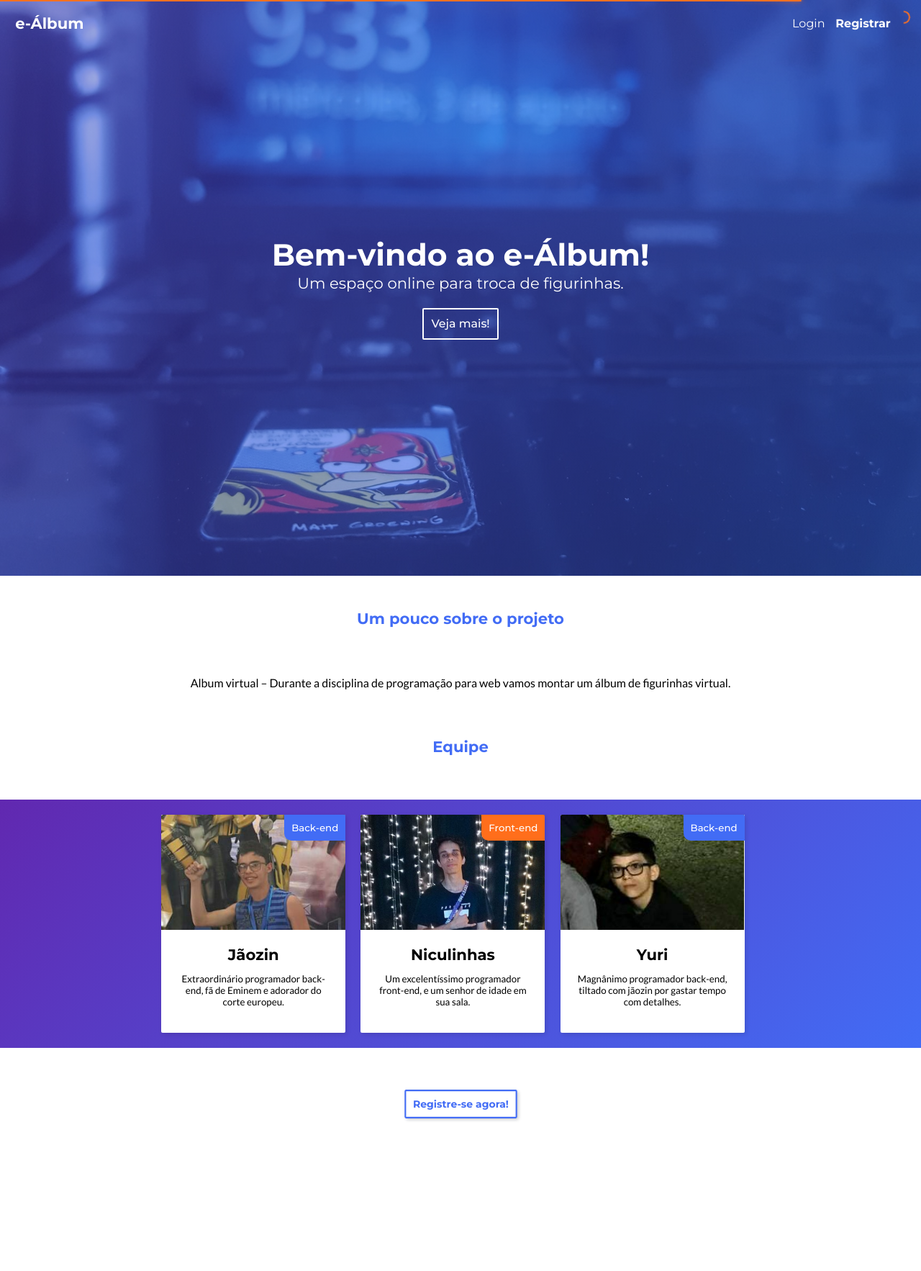
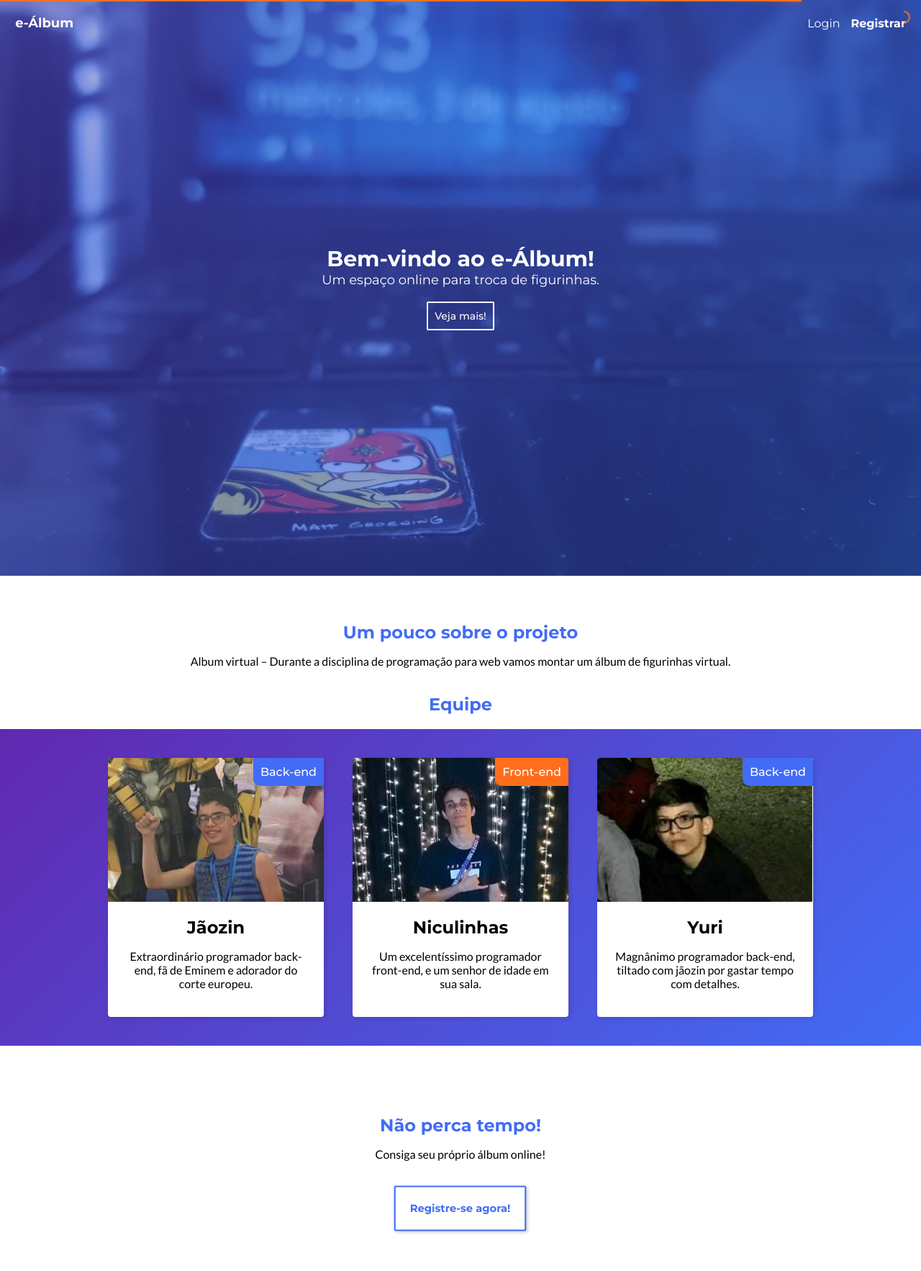
Before and after one commit to nicolasib/e-album, a PHP site: page / in a window 1280 px wide. Shown: the whole page at 72% size. Before the commit the page ends 1557 px from the top, so only its background shows below. Run offline with PHP 8.4, Linux system fonts and the light colour scheme; some libraries are stand-ins or nearby versions.

Commit message:
Css modifies

```diff
--- a/css/index.css
+++ b/css/index.css
@@ -14,6 +14,26 @@ body {
 
 h1 {
   margin: 0;
+}
+
+@media (min-width: 560px) {
+  .header-title {
+    font-size: 30px !important;
+  }
+  .header-subtitle {
+    font-size: 18px !important;
+  }
+  .cards-row {
+    -ms-flex-wrap: nowrap !important;
+        flex-wrap: nowrap !important;
+  }
+  .bout-cards {
+    margin: 20px !important;
+    width: 300px !important;
+  }
+  .bout-card-avatar {
+    height: 200px !important;
+  }
 }
 
 .main-wrapper {
@@ -45,12 +65,7 @@ h1 {
 
 .menu-bg .menu-login a {
   color: #000 !important;
-}
-
-@media (max-width: 528px) {
-  .menu-bg .menu-login a {
-    font-weight: 500;
-  }
+  font-weight: 500;
 }
 
 .menu-bg .menu-register {
@@ -83,10 +98,6 @@ h1 {
           transition-duration: 400ms;
 }
 
-.menu-bar .menu-account {
-  padding: 0 2ch 0 0;
-}
-
 .menu-bar .menu-account .menu-login {
   margin: 0 1ch 0 0;
   -webkit-transition-duration: 300ms;
@@ -96,12 +107,6 @@ h1 {
 .menu-bar .menu-account .menu-login a {
   text-decoration: none;
   color: #fff;
-}
-
-@media (max-width: 528px) {
-  .menu-bar .menu-account .menu-login a {
-    font-weight: 500 !important;
-  }
 }
 
 .menu-bar .menu-account .menu-login a:hover {
@@ -126,7 +131,7 @@ h1 {
 .menu-bar .menu-home {
   font-weight: bold;
   cursor: default;
-  font-size: 2ch;
+  font-size: 18px;
   color: #fff;
   -webkit-transition-duration: 300ms;
           transition-duration: 300ms;
@@ -167,15 +172,8 @@ h1 {
           animation-duration: 1s;
   -webkit-animation-delay: 0.5s;
           animation-delay: 0.5s;
-  font-size: 4ch;
+  font-size: 24px;
   color: #fff;
-}
-
-@media (max-width: 528px) {
-  .header .header-title {
-    font-size: 2ch;
-    margin: 0 0 5px 0;
-  }
 }
 
 .header .header-subtitle {
@@ -183,14 +181,8 @@ h1 {
           animation-duration: 2s;
   -webkit-animation-delay: 0.8s;
           animation-delay: 0.8s;
-  font-size: 2ch;
+  font-size: 14px;
   color: #fff;
-}
-
-@media (max-width: 528px) {
-  .header .header-subtitle {
-    font-size: 1.2ch;
-  }
 }
 
 .header .header-cta {
@@ -205,7 +197,7 @@ h1 {
   border: 2px solid #fff;
   cursor: pointer;
   margin: 2ch 0 0 0;
-  font-size: 1.5ch;
+  font-size: 14px;
   font-weight: 500;
   padding: 1ch;
 }
@@ -215,13 +207,6 @@ h1 {
   color: #fff;
   width: 100%;
   height: 100%;
-}
-
-@media (max-width: 528px) {
-  .header .header-cta {
-    font-size: 1.2ch;
-    width: 300px;
-  }
 }
 
 .header .header-cta:hover {
@@ -236,7 +221,7 @@ h1 {
 
 /* BOUT */
 .bout {
-  height: 100vh;
+  height: auto;
   width: 100vw;
   display: -webkit-box;
   display: -ms-flexbox;
@@ -245,7 +230,7 @@ h1 {
   -webkit-box-direction: normal;
       -ms-flex-direction: column;
           flex-direction: column;
-  padding: 2ch 0;
+  padding: 6ch 0;
   -webkit-box-align: center;
       -ms-flex-align: center;
           align-items: center;
@@ -254,34 +239,35 @@ h1 {
   text-align: center;
 }
 
-@media (max-width: 528px) {
-  .bout {
-    height: auto;
-  }
+.bout .bout-title {
+  font-size: 24px;
+  color: #426cf5;
+}
+
+.bout .bout-subtitle {
+  font-size: 24px;
+  color: #426cf5;
+  margin: 20px;
 }
 
 .bout .bout-paragraph {
   font-family: 'Lato', sans-serif;
-  width: 70vw;
+  width: 100%;
+  padding: 0 2ch;
 }
 
 .bout .cards-row {
   display: -webkit-box;
   display: -ms-flexbox;
   display: flex;
+  -ms-flex-wrap: wrap;
+      flex-wrap: wrap;
   background-image: linear-gradient(-45deg, #426cf5, #6128B0);
-  padding: 2ch 0;
+  padding: 20px;
   width: 100vw;
   -webkit-box-pack: center;
       -ms-flex-pack: center;
           justify-content: center;
-}
-
-@media (max-width: 528px) {
-  .bout .cards-row {
-    -ms-flex-wrap: wrap;
-        flex-wrap: wrap;
-  }
 }
 
 .bout .cards-row .fade-first {
@@ -306,27 +292,15 @@ h1 {
 }
 
 .bout .cards-row .bout-cards {
+  margin: 20px 0;
   background-color: #fff;
-  width: 20em;
-  margin: 0 2ch 0 0;
-  border-radius: 2px;
+  width: 100%;
+  border-radius: 4px;
   overflow: hidden;
   -webkit-box-shadow: 2px 2px 6px #00000020;
           box-shadow: 2px 2px 6px #00000020;
   -webkit-transition-duration: 300ms;
           transition-duration: 300ms;
-}
-
-@media (max-width: 1366px) {
-  .bout .cards-row .bout-cards {
-    width: 16em !important;
-  }
-}
-
-@media (max-width: 528px) {
-  .bout .cards-row .bout-cards {
-    margin: 0 0 20px 0;
-  }
 }
 
 .bout .cards-row .bout-cards:hover {
@@ -336,21 +310,9 @@ h1 {
           transition-duration: 300ms;
 }
 
-@media (max-width: 1366px) {
-  .bout .cards-row .bout-cards .bout-card-title {
-    font-size: 2ch;
-  }
-}
-
 .bout .cards-row .bout-cards .bout-card-avatar {
   width: 100%;
   height: 14em;
-}
-
-@media (max-width: 1366px) {
-  .bout .cards-row .bout-cards .bout-card-avatar {
-    height: 10em;
-  }
 }
 
 .bout .cards-row .bout-cards .bout-card-content {
@@ -375,18 +337,6 @@ h1 {
   font-family: 'Lato', sans-serif;
 }
 
-@media (max-width: 1366px) {
-  .bout .cards-row .bout-cards .bout-card-content p {
-    font-size: 10pt;
-  }
-}
-
-@media (max-width: 528px) {
-  .bout .cards-row .bout-cards .bout-card-content p {
-    font-size: 12pt;
-  }
-}
-
 .bout .cards-row .bout-cards .joaozin {
   background: url("../resources/imgs/index/team/jao.PNG");
   background-size: cover;
@@ -405,14 +355,8 @@ h1 {
   border-radius: 0 0 0 10px;
 }
 
-@media (max-width: 1366px) {
-  .bout .cards-row .bout-cards .joaozin .back-end {
-    font-size: 10pt;
-  }
-}
-
 .bout .cards-row .bout-cards .yuri {
-  background: url("../resources/imgs/index/team/yuri.png");
+  background: url("../resources/imgs/index/team/yuri.PNG");
   background-size: cover;
   position: relative;
 }
@@ -429,14 +373,8 @@ h1 {
   border-radius: 0 0 0 10px;
 }
 
-@media (max-width: 1366px) {
-  .bout .cards-row .bout-cards .yuri .back-end {
-    font-size: 10pt;
-  }
-}
-
 .bout .cards-row .bout-cards .niculinha {
-  background: url("../resources/imgs/index/team/eu.png");
+  background: url("../resources/imgs/index/team/eu.PNG");
   background-size: cover;
   position: relative;
 }
@@ -453,52 +391,12 @@ h1 {
   border-radius: 0 0 0 10px;
 }
 
-@media (max-width: 1366px) {
-  .bout .cards-row .bout-cards .niculinha .front-end {
-    font-size: 10pt;
-  }
-}
-
-.bout .bout-title {
-  font-size: 4ch;
-  color: #426cf5;
-}
-
-@media (max-width: 1366px) {
-  .bout .bout-title {
-    font-size: 2ch !important;
-  }
-}
-
-@media (max-width: 528px) {
-  .bout .bout-title {
-    font-size: 3ch !important;
-  }
-}
-
-.bout .bout-subtitle {
-  font-size: 3ch;
-  color: #426cf5;
-}
-
-@media (max-width: 1366px) {
-  .bout .bout-subtitle {
-    font-size: 2ch !important;
-    margin: 0 0 10px 0;
-  }
-}
-
-@media (max-width: 528px) {
-  .bout .bout-subtitle {
-    font-size: 3ch !important;
-  }
-}
-
 .bout .bout-cta {
   -webkit-animation-duration: 1s;
           animation-duration: 1s;
   background-color: #fff;
   border: none;
+  margin: 20px 0 0 0;
   padding: 2ch;
   border-radius: 2px;
   -webkit-box-shadow: 2px 2px 4px #00000030;
@@ -509,25 +407,9 @@ h1 {
           transition-duration: 300ms;
   text-decoration: none;
   color: #426cf5;
-  font-size: 1.3ch;
+  font-size: 14px;
   font-weight: bolder;
   font-family: 'Montserrat', sans-serif;
-}
-
-@media (max-width: 1366px) {
-  .bout .bout-cta {
-    font-size: 10pt;
-    padding: 1ch;
-    margin: 1ch 0 0 0;
-  }
-}
-
-@media (max-width: 528px) {
-  .bout .bout-cta {
-    font-size: 1.3ch;
-    padding: 2ch;
-    margin: 2ch 0 0 0;
-  }
 }
 
 .bout .bout-cta:hover {
@@ -542,4 +424,10 @@ h1 {
   width: 100vw;
   height: 100vh;
 }
+
+.bout-title-register {
+  color: #426cf5;
+  font-size: 24px;
+  margin: 4em 0 0 0;
+}
 /*# sourceMappingURL=index.css.map */
--- a/css/index.scss
+++ b/css/index.scss
@@ -4,7 +4,7 @@
 $blu: #426cf5;
 $pur: #6128B0;
 
-$mobile: 528px;
+$large: 560px;
 
 *{
     font-family: 'Montserrat', sans-serif;
@@ -19,6 +19,25 @@ body{
 
 h1{
     margin: 0;
+}
+
+@media (min-width: $large){
+    .header-title{
+        font-size: 30px !important;
+    }
+    .header-subtitle{
+        font-size: 18px !important;
+    }
+    .cards-row{
+        flex-wrap: nowrap !important;
+    }
+    .bout-cards{
+        margin: 20px !important;
+        width: 300px !important;
+    }
+    .bout-card-avatar{
+        height: 200px !important;
+    }
 }
 
 .main-wrapper{
@@ -37,9 +56,7 @@ h1{
         transition-duration: 300ms;
         a{
             color: #000 !important;
-            @media (max-width: $mobile) {
-                font-weight: 500;
-            }
+            font-weight: 500;
         }
     }
     .menu-register{
@@ -64,16 +81,13 @@ h1{
     height: 4em;
     transition-duration: 400ms;
     .menu-account{
-        padding: 0 2ch 0 0;
         .menu-login{
             margin: 0 1ch 0 0;
             transition-duration: 300ms;
             a{
                 text-decoration: none;
                 color: #fff;
-                @media (max-width: $mobile) {
-                    font-weight: 500 !important;
-                }
+
                 &:hover{
                     text-decoration: underline;
                 }
@@ -94,7 +108,7 @@ h1{
     .menu-home{
         font-weight: bold;
         cursor: default;
-        font-size: 2ch;
+        font-size: 18px;
         color: #fff;
         transition-duration: 300ms;
     }
@@ -124,20 +138,15 @@ h1{
     .header-title{
         animation-duration: 1s;
         animation-delay: 0.5s;
-        font-size: 4ch;
+        font-size: 24px;
         color: #fff;
-        @media (max-width: $mobile) {
-            font-size: 2ch;
-            margin: 0 0 5px 0;
-        }
+
     }
     .header-subtitle{
         animation-duration: 2s;
         animation-delay: 0.8s;
-        font-size: 2ch;
-        @media (max-width: $mobile) {
-            font-size: 1.2ch;
-        }
+        font-size: 14px;
+
         color: #fff;
     }
     .header-cta{
@@ -149,7 +158,7 @@ h1{
         border: 2px solid #fff;
         cursor: pointer;
         margin: 2ch 0 0 0;
-        font-size: 1.5ch;
+        font-size: 14px;
         font-weight: 500;
         padding: 1ch;
         a{
@@ -158,10 +167,7 @@ h1{
             width: 100%;
             height: 100%;
         }
-        @media (max-width: $mobile) {
-            font-size: 1.2ch;
-            width: 300px;
-        }
+
     }
     .header-cta:hover{
         background-color: #fff;
@@ -175,30 +181,41 @@ h1{
  /* BOUT */
 
 .bout{
-    height: 100vh;
+    height: auto;
     width: 100vw;
     display: flex;
     flex-direction: column;
-    padding: 2ch 0;
+    padding: 6ch 0;
     align-items: center;
     justify-content: space-around;
     text-align: center;
-    @media (max-width: $mobile) {
-        height: auto;
+
+    .bout-title{
+        font-size: 24px;
+        color: $blu;
+
     }
+    .bout-subtitle{
+        font-size: 24px;
+        color: $blu;
+        margin: 20px;
+
+    }
+
     .bout-paragraph{
         font-family: 'Lato', sans-serif;
-        width: 70vw;
+        width: 100%;
+        padding: 0 2ch;
+
     }
     .cards-row{
         display: flex;
+        flex-wrap: wrap;
         background-image: linear-gradient(-45deg, $blu, $pur);
-        padding: 2ch 0;
+        padding: 20px;
         width: 100vw;
         justify-content: center;
-        @media (max-width: $mobile) {
-            flex-wrap: wrap;
-        }
+
         .fade-first{
             animation-duration: 800ms;
             animation-delay: 500ms;
@@ -212,34 +229,22 @@ h1{
             animation-delay: 1.5s;
         }
         .bout-cards{
+            margin: 20px 0;
             background-color: #fff;
-            width: 20em;
-            margin: 0 2ch 0 0;
-            border-radius: 2px;
+            width: 100%;
+            border-radius: 4px;
             overflow: hidden;
             box-shadow: 2px 2px 6px #00000020;
             transition-duration: 300ms;
-            @media (max-width: 1366px) {
-                width: 16em !important;
-            }
-            @media (max-width: $mobile) {
-                margin: 0 0 20px 0;
-            }
+
             &:hover{
                 box-shadow: 3px 3px 6px #00000030;
                 transition-duration: 300ms;
             }
-            .bout-card-title{
-                @media (max-width: 1366px) {
-                    font-size: 2ch;
-                }
-            }
             .bout-card-avatar{
                 width: 100%;
                 height: 14em;
-                @media (max-width: 1366px) {
-                    height: 10em;
-                }
+
             }
             .bout-card-content{
                 padding: 2ch;
@@ -250,12 +255,7 @@ h1{
                 text-align: center;
                 p{
                     font-family: 'Lato', sans-serif;
-                    @media (max-width: 1366px) {
-                        font-size: 10pt;
-                    }
-                    @media (max-width: $mobile) {
-                        font-size: 12pt;
-                    }
+
                 }
             }
             .joaozin{
@@ -272,13 +272,11 @@ h1{
                     top: 0;
                     right: 0;
                     border-radius: 0 0 0 10px;
-                    @media (max-width: 1366px) {
-                        font-size: 10pt;
-                    }
+
                 }
             }
             .yuri{
-                background: url('../resources/imgs/index/team/yuri.png');
+                background: url('../resources/imgs/index/team/yuri.PNG');
                 background-size: cover;
                 position: relative;
                 .back-end{
@@ -291,13 +289,11 @@ h1{
                     top: 0;
                     right: 0;
                     border-radius: 0 0 0 10px;
-                    @media (max-width: 1366px) {
-                        font-size: 10pt;
-                    }
+
                 }
             }
             .niculinha{
-                background: url('../resources/imgs/index/team/eu.png');
+                background: url('../resources/imgs/index/team/eu.PNG');
                 background-size: cover;
                 position: relative;
                 .front-end{
@@ -310,41 +306,20 @@ h1{
                     top: 0;
                     right: 0;
                     border-radius: 0 0 0 10px;
-                    @media (max-width: 1366px) {
-                        font-size: 10pt;
-                    }
+
                 }
             }
 
         }
     }
 
-    .bout-title{
-        font-size: 4ch;
-        color: $blu;
-        @media (max-width: 1366px) {
-            font-size: 2ch !important;
-        }
-        @media (max-width: $mobile) {
-            font-size: 3ch !important;
-        }
-    }
-    .bout-subtitle{
-        font-size: 3ch;
-        color: $blu;
-        @media (max-width: 1366px) {
-            font-size: 2ch !important;
-            margin: 0 0 10px 0;
-        }
-        @media (max-width: $mobile) {
-            font-size: 3ch !important;
-        }
-    }
+
 
     .bout-cta{
         animation-duration: 1s;
         background-color: #fff;
         border: none;
+        margin: 20px 0 0 0;
         padding: 2ch;
         border-radius: 2px;
         box-shadow: 2px 2px 4px #00000030;
@@ -353,19 +328,10 @@ h1{
         transition-duration: 300ms;
         text-decoration: none;
         color: $blu;
-        font-size: 1.3ch;
+        font-size: 14px;
         font-weight: bolder;
         font-family: 'Montserrat', sans-serif;
-        @media (max-width: 1366px) {
-            font-size: 10pt;
-            padding: 1ch;
-            margin: 1ch 0 0 0;
-        }
-        @media (max-width: $mobile) {
-            font-size: 1.3ch;
-            padding: 2ch;
-            margin: 2ch 0 0 0;
-        }
+
         &:hover{
             border: 2px solid $blu;
             background-color: $blu;
@@ -380,3 +346,9 @@ h1{
     width: 100vw;
     height: 100vh;
 }
+
+.bout-title-register{
+    color: $blu;
+    font-size: 24px;
+    margin: 4em 0 0 0;
+}
--- a/css/login.css
+++ b/css/login.css
@@ -70,7 +70,7 @@ h1 {
 }
 
 .login-title {
-  font-size: 2ch;
+  font-size: 24px;
   color: #fff;
   margin: 0 0 2ch 0;
   text-align: center;
--- a/css/login.scss
+++ b/css/login.scss
@@ -60,7 +60,7 @@ h1{
 }
 
 .login-title{
-    font-size: 2ch;
+    font-size: 24px;
     color: #fff;
     margin: 0 0 2ch 0;
     text-align: center;
--- a/css/profile.css
+++ b/css/profile.css
@@ -70,7 +70,7 @@ h1 {
 
 .wrapper .content .content-title {
   color: #fff;
-  font-size: 2ch;
+  font-size: 24px;
   margin: 0 0 1ch 0;
 }
 
--- a/css/profile.scss
+++ b/css/profile.scss
@@ -47,7 +47,7 @@ h1{
         height: auto;
         .content-title{
             color: #fff;
-            font-size: 2ch;
+            font-size: 24px;
             margin: 0 0 1ch 0;
         }
         .form-holder{
--- a/index.html
+++ b/index.html
@@ -62,6 +62,8 @@
                         </div>
                 </div>
             </div>
+            <h1 class="bout-title-register">Não perca tempo!</h1>
+            <p class="bout-paragraph">Consiga seu próprio álbum online!</p>
             <a class="bout-cta animated pulse infinite slower" href="./pages/register.html">Registre-se agora!</a>
         </section>
     </main>
```
Also changed, not shown: css/album.css (+51 -77 lines), css/album.scss (+29 -55 lines), pages/album.php (+11 -2 lines), 4 other files.
